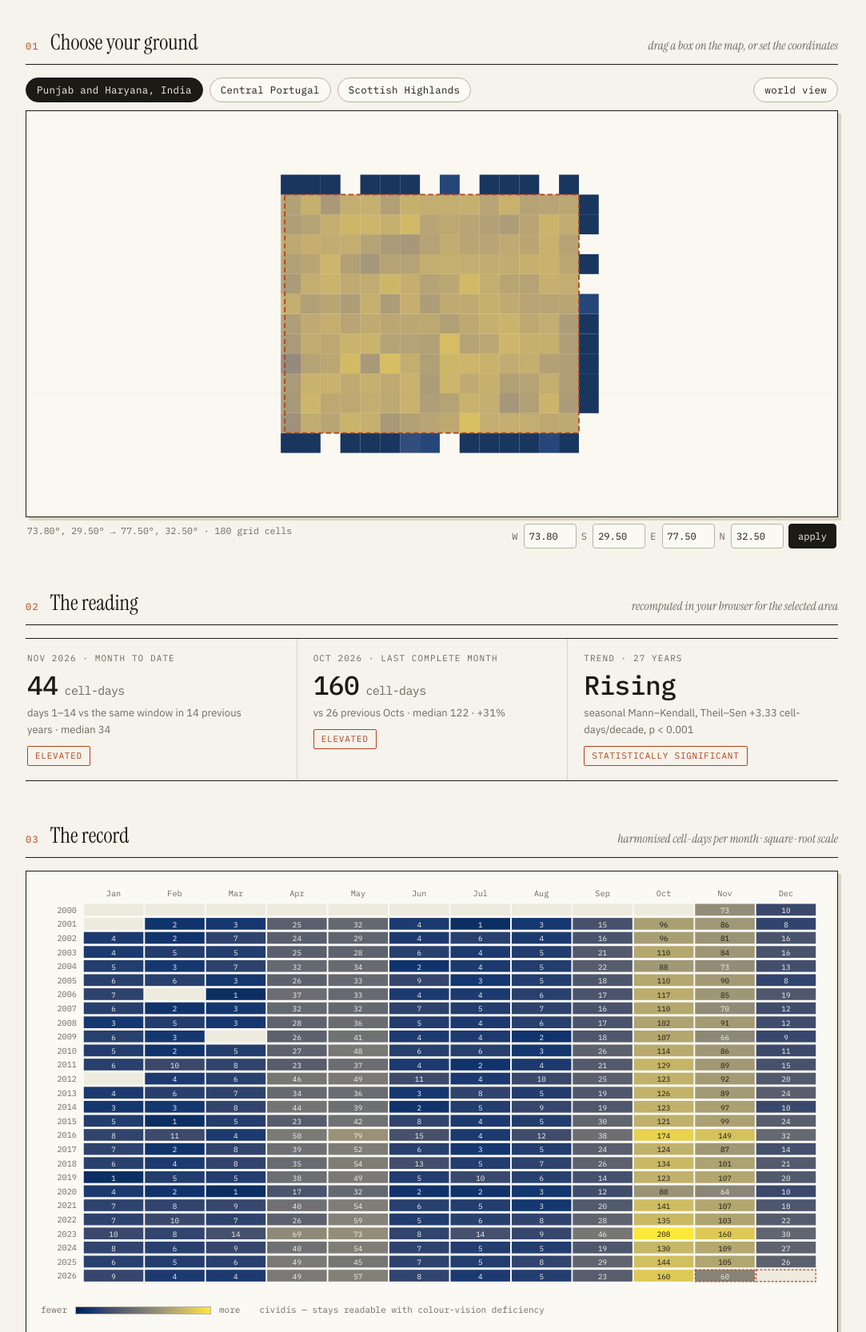
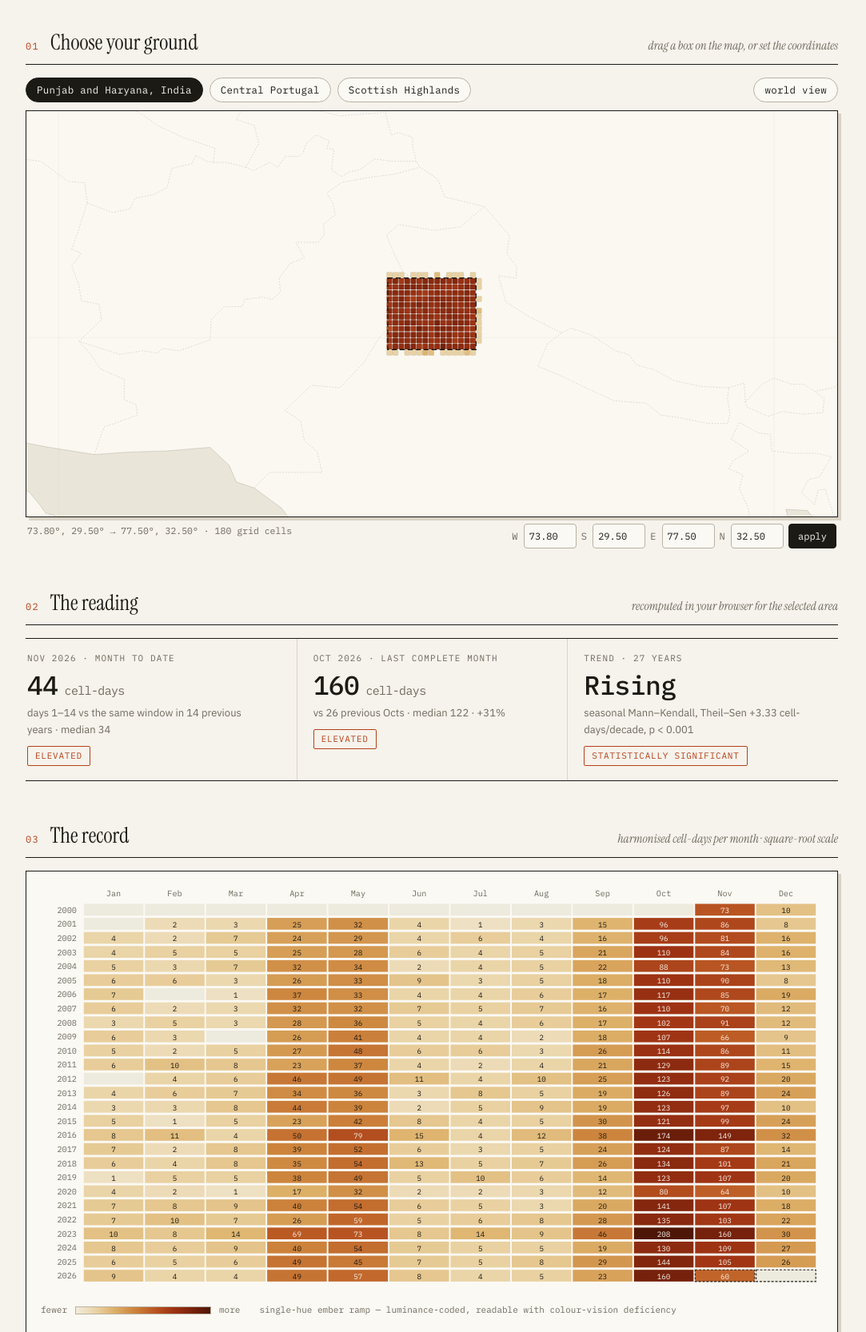
Before and after one commit to krovix-1902/emberwatch, a website: page site/index.html in a window 1280 px wide. Shown: the part 280-1946 px from the top of the page at 80% size, without its empty margins (100-1183 px from the left). Drawn offline with Linux system fonts and the light colour scheme.

Commit message:
Redesign pass from visual review: ember luminance ramp, map context
Replace cividis with a single-hue ember ramp (monotonic luminance, CVD
safe) so quiet months recede on the paper background instead of reading
as heavy navy blocks. Add Natural Earth country borders, enforce a
minimum continental zoom so the coastline always gives bearings, inset
activity cells, de-clutter the selection box, fix seam legend wrapping.

```diff
--- a/site/index.html
+++ b/site/index.html
@@ -181,7 +181,7 @@ button:focus-visible,input:focus-visible,[tabindex]:focus-visible{
   <div class="panel">
     <div id="calendar"></div>
     <div class="legend"><span>fewer</span><div class="ramp" id="rampbar"></div><span>more</span>
-      <span style="margin-left:14px">cividis — stays readable with colour-vision deficiency</span></div>
+      <span style="margin-left:14px">single-hue ember ramp — luminance-coded, readable with colour-vision deficiency</span></div>
   </div>
 </section>
 
@@ -238,19 +238,22 @@ button:focus-visible,input:focus-visible,[tabindex]:focus-visible{
 <script>
 "use strict";
 /* ============ palette ============ */
-const CIVIDIS=["#00224e","#123570","#3b496c","#575d6d","#707173","#8a8678","#a59c74","#c3b369","#e1cc55","#fee838"];
+/* Single-hue ember ramp: luminance falls monotonically from paper to char,
+   so low months recede into the page and fire seasons burn forward. A
+   luminance-coded single hue stays readable with colour-vision deficiency. */
+const EMBER=["#f2ebdc","#ead4a6","#ddb068","#cd853d","#bc5a24","#a03414","#7c230c","#4e1606"];
 const h2r=h=>[parseInt(h.slice(1,3),16),parseInt(h.slice(3,5),16),parseInt(h.slice(5,7),16)];
-function ramp(t){t=Math.max(0,Math.min(1,t));const x=t*(CIVIDIS.length-1),i=Math.floor(x),f=x-i;
-  if(i>=CIVIDIS.length-1)return CIVIDIS.at(-1);
-  const a=h2r(CIVIDIS[i]),b=h2r(CIVIDIS[i+1]);
+function ramp(t){t=Math.max(0,Math.min(1,t));const x=t*(EMBER.length-1),i=Math.floor(x),f=x-i;
+  if(i>=EMBER.length-1)return EMBER.at(-1);
+  const a=h2r(EMBER[i]),b=h2r(EMBER[i+1]);
   return `rgb(${Math.round(a[0]+(b[0]-a[0])*f)},${Math.round(a[1]+(b[1]-a[1])*f)},${Math.round(a[2]+(b[2]-a[2])*f)})`;}
-const onRamp=t=>t>0.62?"#1c1a15":"#f6f3ec";
+const onRamp=t=>t>0.52?"#f6f3ec":"#1c1a15";
 const MONTHS=["Jan","Feb","Mar","Apr","May","Jun","Jul","Aug","Sep","Oct","Nov","Dec"];
 const el=id=>document.getElementById(id);
 const fmt=n=>Math.round(n).toLocaleString("en-GB");
 
 /* ============ state ============ */
-let G=null, LAND=null, MAN=null;
+let G=null, LAND=null, BORDERS=[], MAN=null;
 let view={w:-180,s:-60,e:180,n:85};
 let sel=null;
 let cellTotals=null, maxCellTotal=0;
@@ -358,6 +361,11 @@ function readouts(agg){
 /* ============ map ============ */
 function fitAspect(b){
   const want=2;let{w,s,e,n}=b;
+  // Never zoom tighter than a continental window: the 110 m coastline has
+  // no detail below that, and a map with no recognisable geography is mud.
+  const MINW=34;
+  if(e-w<MINW){const c=(e+w)/2;w=c-MINW/2;e=c+MINW/2;}
+  if(n-s<MINW/4){const c=(n+s)/2;s=c-MINW/8;n=c+MINW/8;}
   const dw=e-w,dh=n-s;
   if(dw/dh<want){const grow=(dh*want-dw)/2;w-=grow;e+=grow;}
   else{const grow=(dw/want-dh)/2;s-=grow;n+=grow;}
@@ -384,16 +392,24 @@ function drawMap(){
   for(let lon=-150;lon<=150;lon+=30)s+=`<line x1="${px(lon).toFixed(1)}" y1="0" x2="${px(lon).toFixed(1)}" y2="560"/>`;
   for(let lat=-60;lat<=60;lat+=30)s+=`<line x1="0" y1="${py(lat).toFixed(1)}" x2="1120" y2="${py(lat).toFixed(1)}"/>`;
   s+="</g>";
+  // country borders, for geographic bearings when zoomed in
+  s+='<g fill="none" stroke="#8d8676" stroke-opacity="0.5" stroke-width="0.6" stroke-dasharray="2 2">';
+  for(const line of BORDERS){
+    let d="",first=true;
+    for(const p of line){d+=(first?"M":"L")+px(p[0]).toFixed(1)+" "+py(p[1]).toFixed(1);first=false;}
+    s+=`<path d="${d}"/>`;}
+  s+="</g>";
   s+="<g>";
   for(let i=0;i<G.cells.length;i++){const c=G.cells[i],b=cellBounds(c);
     if(!intersects(b,view))continue;
     const t=Math.sqrt(cellTotals[i]/maxCellTotal);
-    const x=px(b.w),y=py(b.n),w=Math.max(1.5,px(b.e)-x),h=Math.max(1.5,py(b.s)-y);
-    s+=`<rect data-i="${i}" x="${x.toFixed(1)}" y="${y.toFixed(1)}" width="${w.toFixed(1)}" height="${h.toFixed(1)}" fill="${ramp(t)}" fill-opacity="0.9"/>`;}
+    const x=px(b.w),y=py(b.n),w=Math.max(2.2,px(b.e)-x-0.6),h=Math.max(2.2,py(b.s)-y-0.6);
+    s+=`<rect data-i="${i}" x="${(x+0.3).toFixed(1)}" y="${(y+0.3).toFixed(1)}" width="${w.toFixed(1)}" height="${h.toFixed(1)}" rx="1"
+       fill="${ramp(0.15+0.85*t)}" stroke="#1c1a15" stroke-opacity="0.15" stroke-width="0.5"/>`;}
   s+="</g>";
   if(sel){const x=px(sel.w),y=py(sel.n);
     s+=`<rect x="${x.toFixed(1)}" y="${y.toFixed(1)}" width="${(px(sel.e)-x).toFixed(1)}" height="${(py(sel.s)-y).toFixed(1)}"
-       fill="#b3421a" fill-opacity="0.08" stroke="#b3421a" stroke-width="2" stroke-dasharray="7 4"/>`;}
+       fill="none" stroke="#1c1a15" stroke-width="1.6" stroke-dasharray="7 4"/>`;}
   el("map").innerHTML=s;
 }
 
@@ -509,7 +525,7 @@ function renderCalendar(agg,r){
       const mi=(y-G.year0)*12+m;if(mi>=G.n_months)break;
       const v=agg.harm[mi],t=max?Math.sqrt(v/max):0;
       const x=left+m*cw,yy=top+yi*ch;
-      const partial=mi>r.completeEnd?' stroke="#b3421a" stroke-width="1.2" stroke-dasharray="3 2"':"";
+      const partial=mi>r.completeEnd?' stroke="#1c1a15" stroke-width="1.1" stroke-dasharray="3 2"':"";
       s+=`<g><title>${MONTHS[m]} ${y}: ${fmt(v)} cell-days${mi>r.completeEnd?" (month in progress)":""}</title>
         <rect x="${(x+1).toFixed(1)}" y="${yy+1}" width="${(cw-2).toFixed(1)}" height="${ch-3}" fill="${v>0?ramp(t):"#edeade"}"${partial} tabindex="0"
           aria-label="${MONTHS[m]} ${y}, ${fmt(v)} cell-days"/>`;
@@ -556,9 +572,9 @@ function renderSeam(agg,r){
       <path d="${path(ha)}" fill="none" stroke="#1c1a15" stroke-width="2.2"/>`;
   el("seam").innerHTML=s+"</svg>"+
     `<div class="legend">
-      <span style="border-top:2px solid #9a9485;width:22px"></span><span>raw detections, all sensors${r.stepNaive!==null?` · step ${r.stepNaive>0?"+":""}${r.stepNaive.toFixed(0)}%`:""}</span>
-      <span style="border-top:2.5px solid #1c1a15;width:22px;margin-left:12px"></span><span><b>harmonised cell-days</b>${r.stepHarm!==null?` · step ${r.stepHarm>0?"+":""}${r.stepHarm.toFixed(0)}%`:""}</span>
-      ${indexed?'<span style="margin-left:12px">annual totals, each indexed · 2009–11 average = 100</span>':""}
+      <span style="display:inline-flex;align-items:center;gap:7px;white-space:nowrap"><span style="border-top:2px solid #9a9485;width:22px"></span>raw detections, all sensors${r.stepNaive!==null?` · step ${r.stepNaive>0?"+":""}${r.stepNaive.toFixed(0)}%`:""}</span>
+      <span style="display:inline-flex;align-items:center;gap:7px;white-space:nowrap"><span style="border-top:2.5px solid #1c1a15;width:22px"></span><b>harmonised cell-days</b>${r.stepHarm!==null?` · step ${r.stepHarm>0?"+":""}${r.stepHarm.toFixed(0)}%`:""}</span>
+      ${indexed?'<span>annual totals, each indexed · 2009–11 average = 100</span>':""}
     </div>`;
 }
 
@@ -587,11 +603,12 @@ function downloadCSV(agg){
 
 /* ============ boot ============ */
 (async function(){
-  const [man,g,land]=await Promise.all([
+  const [man,g,land,borders]=await Promise.all([
     fetch("data/manifest.json").then(r=>r.json()),
     fetch("data/grid.json").then(r=>r.json()),
-    fetch("data/land.json").then(r=>r.json())]);
-  MAN=man;G=g;LAND=land;
+    fetch("data/land.json").then(r=>r.json()),
+    fetch("data/borders.json").then(r=>r.json()).catch(()=>[])]);
+  MAN=man;G=g;LAND=land;BORDERS=borders;
   el("dl-built").textContent=man.generated;
   el("dl-span").textContent=`${g.year0} — ${g.today.slice(0,7)}`;
   if(man.synthetic)el("stamp-row").innerHTML=
```
Also changed, not shown: site/data/borders.json (added, +1 -0 lines), README.md.
